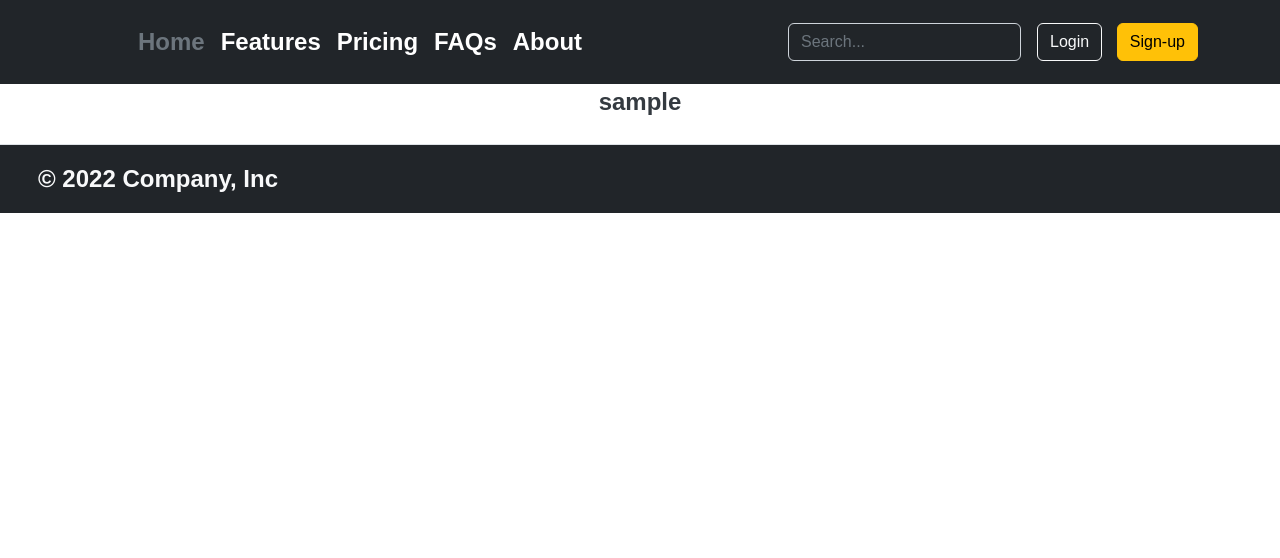
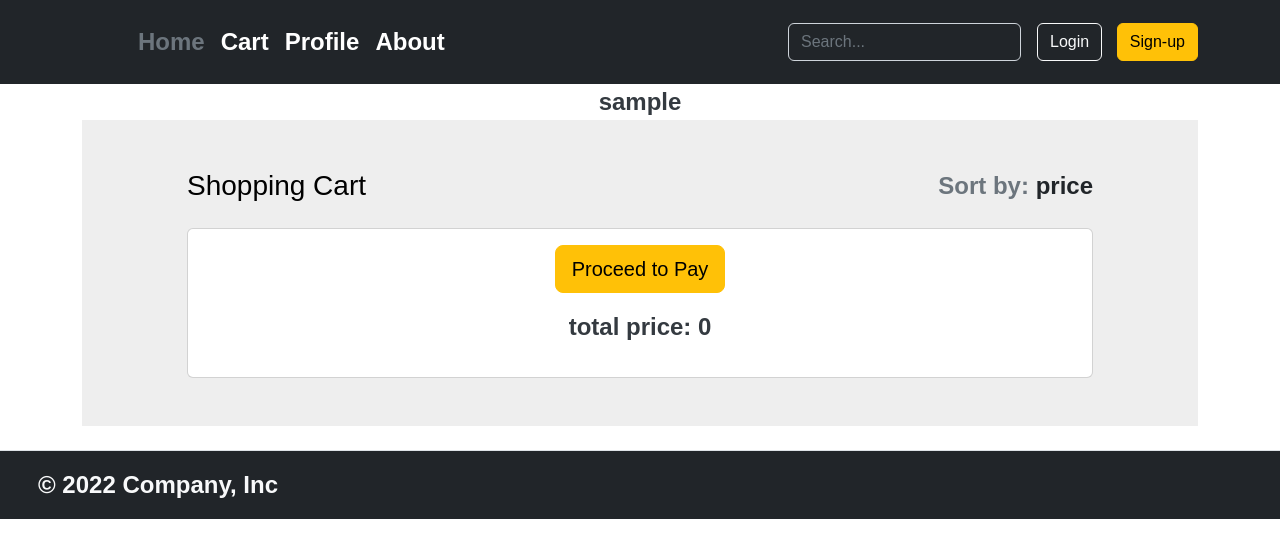
Before and after one commit to Sina3127/shop, a Django app: page /shop/cart/ in a window 1280 px wide. Shown: the top 558 px of the page. Run offline with Django 3.2, Linux system fonts and the light colour scheme; the visitor is signed in with stand-in values (Sample User, id 1); data comes from the database, SQL or seed files in the repository; data that the repository does not hold is empty.

Commit message:
made the cart section

```diff
--- a/shop/templates/shop/_base.html
+++ b/shop/templates/shop/_base.html
@@ -54,10 +54,9 @@
 
             <ul class="nav col-12 col-lg-auto me-lg-auto mb-2 justify-content-center mb-md-0">
                 <li><a href="{% url 'home' %}" class="nav-link px-2 text-secondary">Home</a></li>
-                <li><a href="#" class="nav-link px-2 text-white">Features</a></li>
-                <li><a href="#" class="nav-link px-2 text-white">Pricing</a></li>
-                <li><a href="#" class="nav-link px-2 text-white">FAQs</a></li>
-                <li><a href="#" class="nav-link px-2 text-white">About</a></li>
+                <li><a href="{% url 'cart' %}" class="nav-link px-2 text-white">Cart</a></li>
+                <li><a href="{% url 'profile' %}" class="nav-link px-2 text-white">Profile</a></li>
+                <li><a href="{% url 'home' %}" class="nav-link px-2 text-white">About</a></li>
             </ul>
               {% if categories %}
             <div class="dropdown nav col-12 col-lg-auto me-lg-auto mb-2 justify-content-center mb-md-0">
--- a/shop/templates/shop/cart.html
+++ b/shop/templates/shop/cart.html
@@ -7,10 +7,69 @@
 {% endblock head %}
 
 {% block content %}
-    <cart>
-        {{ cart.user.username }}
-        {% for p in cart.products.all %}
-            <P> {{ p.title }} </P>
-        {% endfor %}
-    </cart>
+    {{ cart.user.username }}
+    <section class="h-100" style="background-color: #eee;">
+      <div class="container h-100 py-5">
+        <div class="row d-flex justify-content-center align-items-center h-100">
+          <div class="col-10">
+
+            <div class="d-flex justify-content-between align-items-center mb-4">
+              <h3 class="fw-normal mb-0 text-black">Shopping Cart</h3>
+              <div>
+                <p class="mb-0"><span class="text-muted">Sort by:</span> <a href="#!" class="text-body">price <i
+                      class="fas fa-angle-down mt-1"></i></a></p>
+              </div>
+            </div>
+
+            {% for p in cart.products.all %}
+
+                <div class="card rounded-3 mb-4">
+                  <div class="card-body p-4">
+                    <div class="row d-flex justify-content-between align-items-center">
+                      <div class="col-md-2 col-lg-2 col-xl-2">
+                        <img
+                          src="{{ p.cover.url }}"
+                          class="img-fluid rounded-3" alt="Cotton T-shirt">
+                      </div>
+                      <div class="col-md-3 col-lg-3 col-xl-3">
+                        <p class="lead fw-normal mb-2">{{ p.title }}</p>
+                        <p>{{ p.description|truncatewords:5 }}</p>
+                      </div>
+                      <div class="col-md-3 col-lg-3 col-xl-2 d-flex">
+                        <button class="btn btn-link px-2"
+                          onclick="this.parentNode.querySelector('input[type=number]').stepDown()">
+                          <i class="fas fa-minus"></i>
+                        </button>
+
+                        <input id="form1" min="0" name="quantity" value="{{ p.inventory }}" type="number"
+                          class="form-control form-control-sm" />
+
+                        <button class="btn btn-link px-2"
+                          onclick="this.parentNode.querySelector('input[type=number]').stepUp()">
+                          <i class="fas fa-plus"></i>
+                        </button>
+                      </div>
+                      <div class="col-md-3 col-lg-2 col-xl-2 offset-lg-1">
+                        <h5 class="mb-0">{{ p.price }}</h5>
+                      </div>
+                      <div class="col-md-1 col-lg-1 col-xl-1 text-end">
+                        <a href="#!" class="text-danger"><i class="fas fa-trash fa-lg"></i></a>
+                      </div>
+                    </div>
+                  </div>
+                </div>
+
+            {% endfor %}
+
+            <div class="card">
+              <div class="card-body">
+                <button type="button" class="btn btn-warning btn-block btn-lg">Proceed to Pay</button>
+                <p class="mt-3">total price: {{ t_amount }}</p>
+              </div>
+            </div>
+
+          </div>
+        </div>
+      </div>
+    </section>
 {% endblock content %}
--- a/shop/views.py
+++ b/shop/views.py
@@ -41,8 +41,16 @@ def CartDetails(request):
         page = loader.get_template('shop/cart.html')
         # cart = Cart.objects.filter(user=request.user).all()
         cart, created = Cart.objects.get_or_create(user=request.user)
+
+        t_amount = 0
+
+        for p in cart.products.all():
+            amount = p.price
+            t_amount += amount
+
         context = {
-            'cart': cart
+            'cart': cart,
+            't_amount': t_amount
         }
         return HttpResponse(page.render(context, request))
     else:
```
